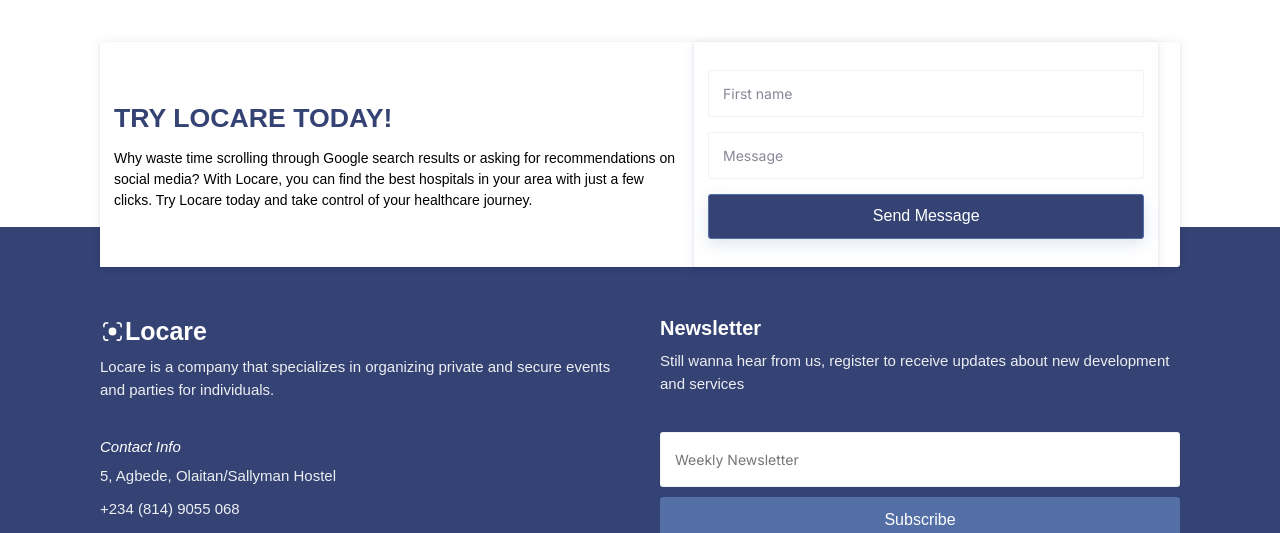
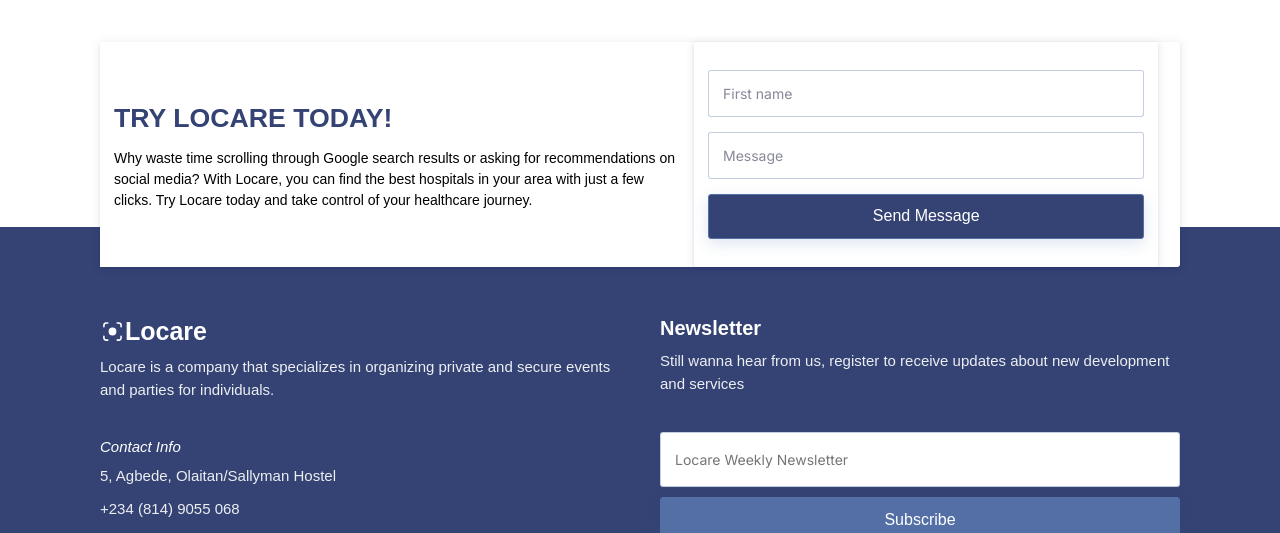
Before and after one commit to blyncnov/locare, a Next.js app: page / in a window 1280 px wide. Shown: the part 1552-2085 px from the top of the page. Built offline with nearby package versions, Linux system fonts and the light colour scheme.

Commit message:
first commit

```diff
--- a/components/Footer/index.tsx
+++ b/components/Footer/index.tsx
@@ -61,7 +61,7 @@ const Footer = () => {
                     type="email"
                     name="email"
                     id="email"
-                    placeholder="Weekly Newsletter"
+                    placeholder="Locare Weekly Newsletter"
                     required
                   />
                   <button type="submit">Subscribe </button>
--- a/styles/base.scss
+++ b/styles/base.scss
@@ -85,7 +85,7 @@ select {
   border-radius: 3px;
   color: rgb(53, 61, 66);
   font-family: "Inter", sans-serif;
-  border: 1px solid #3e393911;
+  border: 1px solid #536fa657;
 }
 
 input:active {
```
